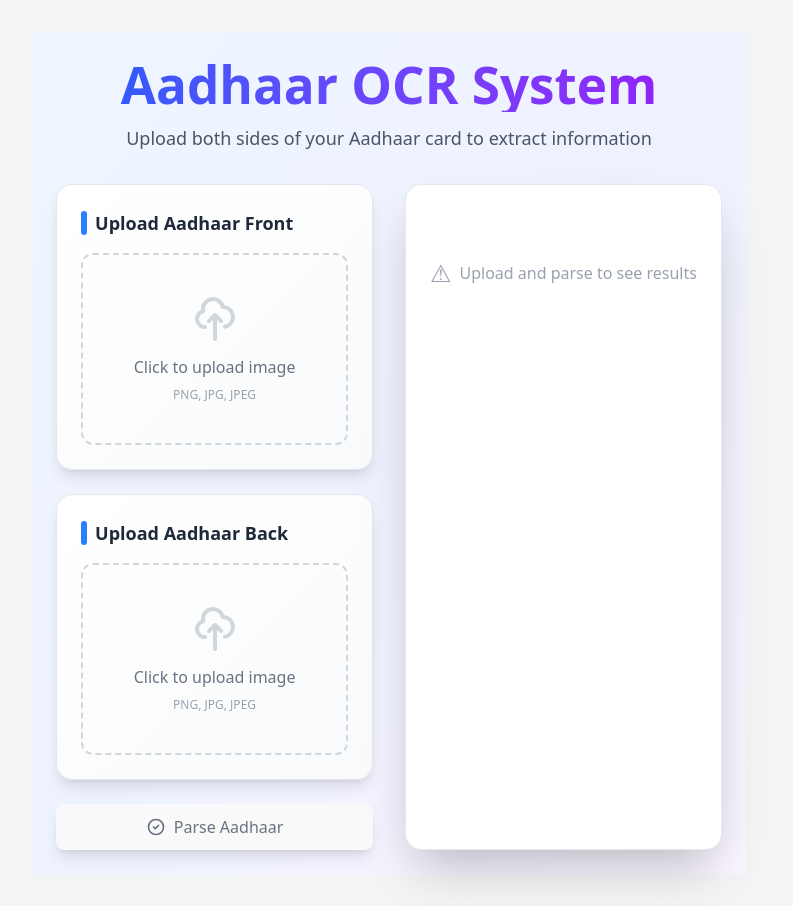
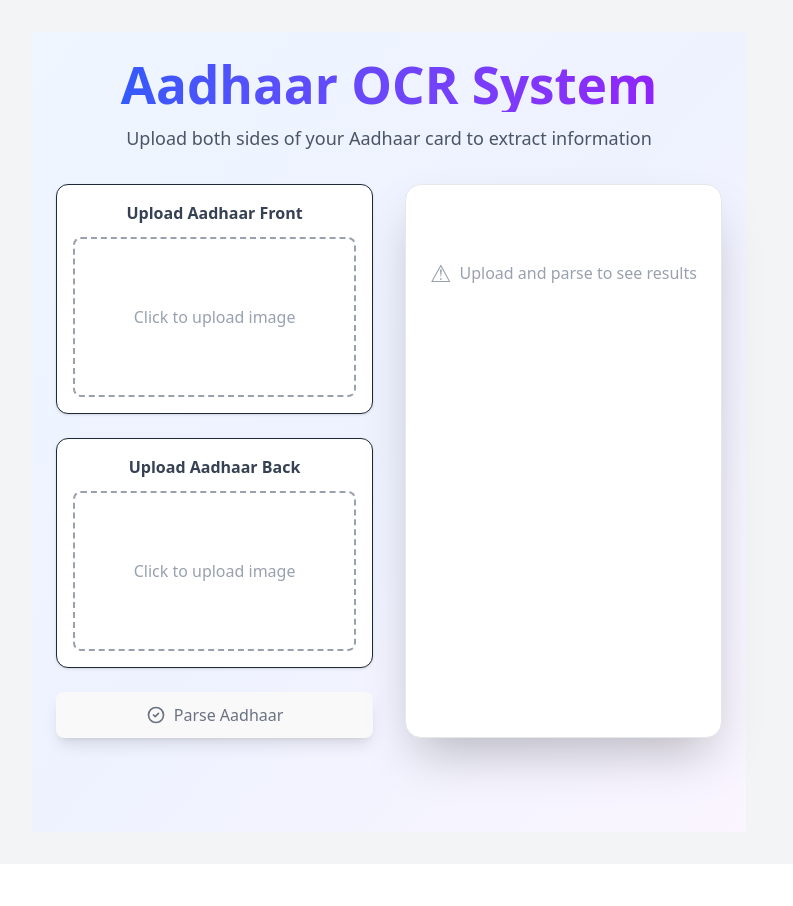
Before and after one commit to Riswanabasil/adhaar-ocr-system, a React app in the folder frontend/: page / in a window 1280 px wide. Shown: the whole page, without its empty margins (251-1044 px from the left). After the commit the page ends 864 px from the top, so only its background shows below. Built offline with nearby package versions, Linux system fonts and the light colour scheme; the HTML template or start-up script is replaced by a standard one.

Commit message:
fix uploader

```diff
--- a/frontend/src/components/UploadCard.tsx
+++ b/frontend/src/components/UploadCard.tsx
@@ -37,59 +37,6 @@
 
 // export default UploadCard;
 
-// import React, { useId } from "react";
-
-// interface UploadCardProps {
-//   label: string;
-//   file: File | null;
-//   setFile: (file: File | null) => void;
-// }
-
-// const UploadCard: React.FC<UploadCardProps> = ({ label, file, setFile }) => {
-//   // unique id to link <label> and <input>
-//   const inputId = useId();
-
-//   const onChange = (e: React.ChangeEvent<HTMLInputElement>) => {
-//     const f = e.target.files?.[0];
-//     if (f) setFile(f);
-//   };
-
-//   return (
-//     <div className="bg-white shadow-sm rounded-xl border p-4">
-//       <p className="font-semibold text-gray-700 mb-3">{label}</p>
-
-//       {/* The whole card below is clickable because it's a <label> for the hidden input */}
-//       <label
-//         htmlFor={inputId}
-//         className="block cursor-pointer border-2 border-dashed rounded-lg h-40
-//                    flex items-center justify-center text-gray-400 hover:border-blue-500
-//                    transition"
-//       >
-//         {file ? (
-//           <img
-//             src={URL.createObjectURL(file)}
-//             alt="preview"
-//             className="w-full h-40 object-cover rounded-lg"
-//           />
-//         ) : (
-//           <span>Click to upload image</span>
-//         )}
-//       </label>
-
-//       {/* Hidden file input that the label triggers */}
-//       <input
-//         id={inputId}
-//         type="file"
-//         accept="image/*"
-//         onChange={onChange}
-//         className="sr-only"
-//       />
-//     </div>
-//   );
-// };
-
-// export default UploadCard;
-
 import React, { useId } from "react";
 
 interface UploadCardProps {
@@ -108,53 +55,24 @@
   };
 
   return (
-    <div className="bg-gradient-to-br from-white to-gray-50 shadow-lg rounded-2xl border border-gray-200 p-6 hover:shadow-xl transition-shadow duration-300">
-      <p className="font-bold text-lg text-gray-800 mb-4 flex items-center gap-2">
-        <span className="w-1.5 h-6 bg-blue-500 rounded-full"></span>
-        {label}
-      </p>
+    <div className="bg-white shadow-sm rounded-xl border p-4">
+      <p className="font-semibold text-gray-700 mb-3">{label}</p>
 
       {/* The whole card below is clickable because it's a <label> for the hidden input */}
       <label
         htmlFor={inputId}
-        className="block cursor-pointer border-2 border-dashed border-gray-300 rounded-xl h-48
+        className="block cursor-pointer border-2 border-dashed rounded-lg h-40
                    flex items-center justify-center text-gray-400 hover:border-blue-500
-                   hover:bg-blue-50 transition-all duration-300 relative overflow-hidden
-                   group"
+                   transition"
       >
         {file ? (
-          <div className="relative w-full h-full">
-            <img
-              src={URL.createObjectURL(file)}
-              alt="preview"
-              className="w-full h-full object-cover rounded-xl"
-            />
-            <div className="absolute inset-0 bg-black bg-opacity-0 group-hover:bg-opacity-20 transition-all duration-300 flex items-center justify-center">
-              <span className="text-white font-semibold opacity-0 group-hover:opacity-100 transition-opacity duration-300">
-                Click to change
-              </span>
-            </div>
-          </div>
+          <img
+            src={URL.createObjectURL(file)}
+            alt="preview"
+            className="w-full h-40 object-cover rounded-lg"
+          />
         ) : (
-          <div className="text-center">
-            <svg
-              className="w-12 h-12 mx-auto mb-3 text-gray-300 group-hover:text-blue-500 transition-colors duration-300"
-              fill="none"
-              stroke="currentColor"
-              viewBox="0 0 24 24"
-            >
-              <path
-                strokeLinecap="round"
-                strokeLinejoin="round"
-                strokeWidth={2}
-                d="M7 16a4 4 0 01-.88-7.903A5 5 0 1115.9 6L16 6a5 5 0 011 9.9M15 13l-3-3m0 0l-3 3m3-3v12"
-              />
-            </svg>
-            <span className="font-medium text-gray-500 group-hover:text-blue-600 transition-colors duration-300">
-              Click to upload image
-            </span>
-            <p className="text-xs text-gray-400 mt-2">PNG, JPG, JPEG</p>
-          </div>
+          <span>Click to upload image</span>
         )}
       </label>
 
```
